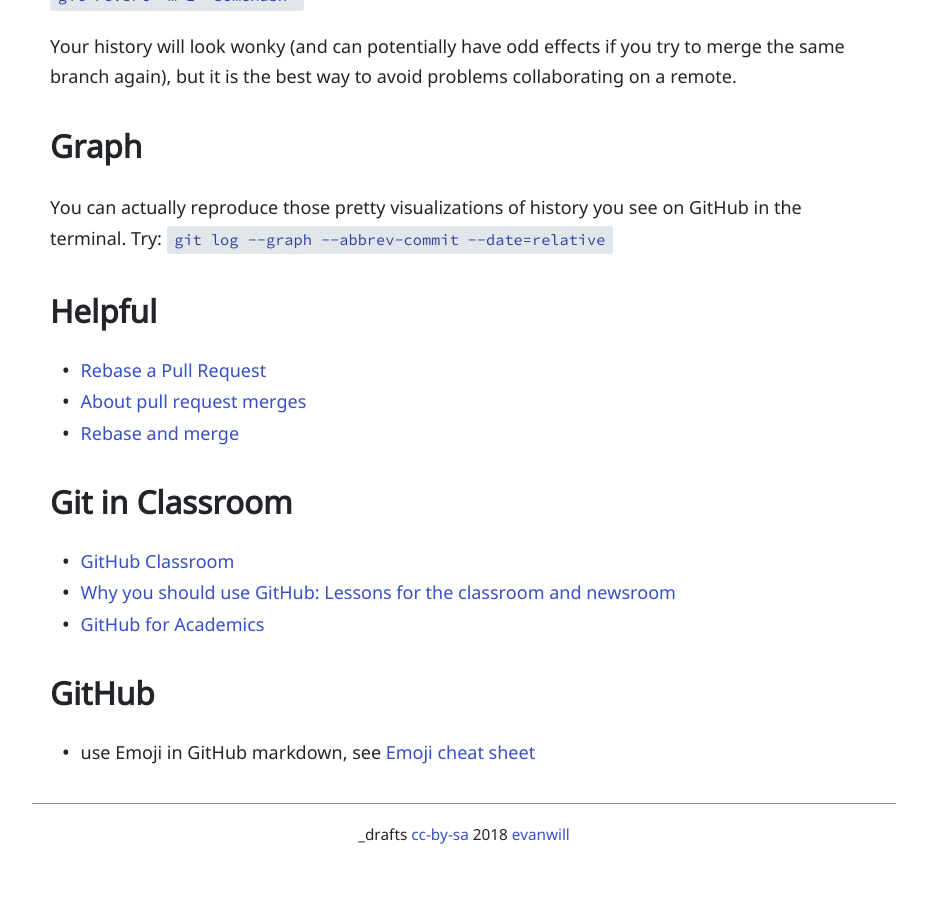
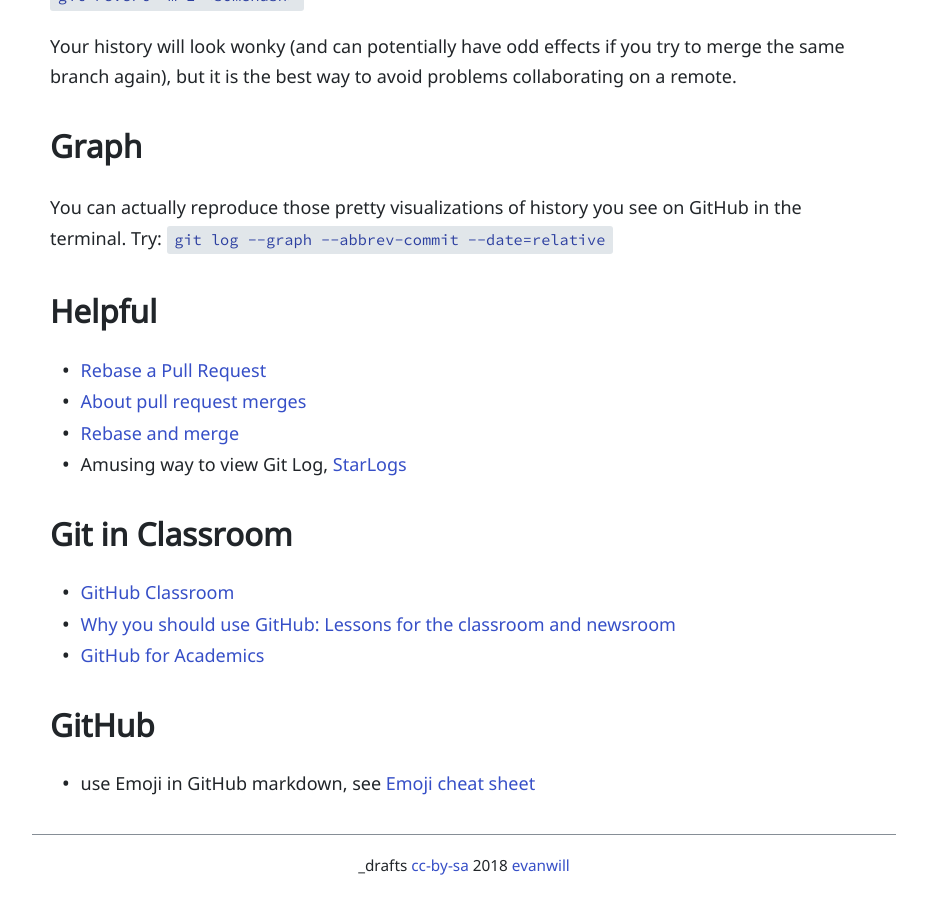
Before and after one commit to evanwill/_drafts, a Jekyll site: the page built from _notes/git-notes.md, in a window 1280 px wide and 900 px high, scrolled down 1395 px. Shown: the whole window, without its empty margins (176-1103 px from the left). Built offline with Jekyll 4.4.1, drawn with Linux system fonts in a browser that asks for light colours; before the commit the page ends 2264 px from its top, so only the background shows below that.

Commit message:
git log viz

```diff
--- a/_notes/git-notes.md
+++ b/_notes/git-notes.md
@@ -52,6 +52,7 @@
 - [Rebase a Pull Request](https://github.com/edx/edx-platform/wiki/How-to-Rebase-a-Pull-Request)
 - [About pull request merges](https://help.github.com/articles/about-pull-request-merges/)
 - [Rebase and merge](https://github.com/blog/2243-rebase-and-merge-pull-requests)
+- Amusing way to view Git Log, [StarLogs](https://github.com/artemave/StarLogs)
 
 ## Git in Classroom
 
```
